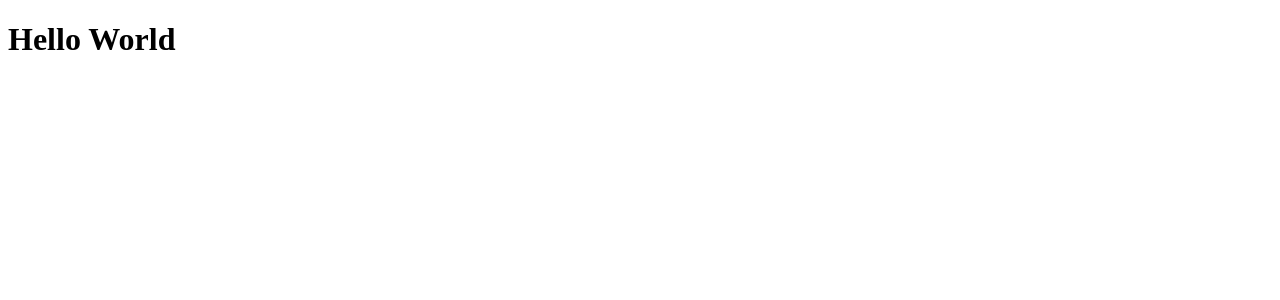
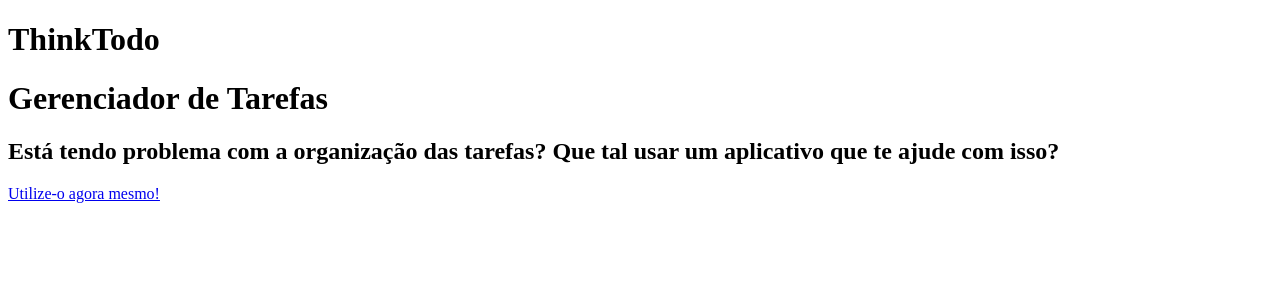
Before and after one commit to AndersonNascimentoAFSN/ThinkTodo-APP, a React (Create React App) app: page / in a window 1280 px wide. Shown: the top 300 px of the page. Built offline with nearby package versions, Linux system fonts and the light colour scheme.

Commit message:
feat: rotas - adiciona rotas no app

```diff
--- a/src/App.js
+++ b/src/App.js
@@ -1,8 +1,11 @@
 import React from 'react';
+import Routes from './routes';
 
 function App() {
   return (
-    <h1>Hello World</h1>
+    <main>
+      <Routes />
+    </main>
   );
 }
 
```
